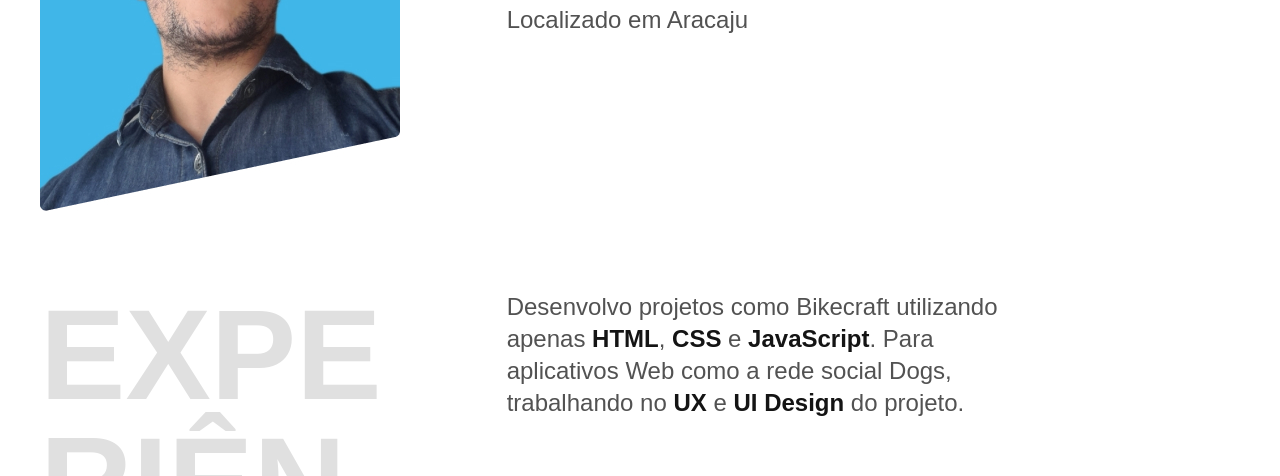
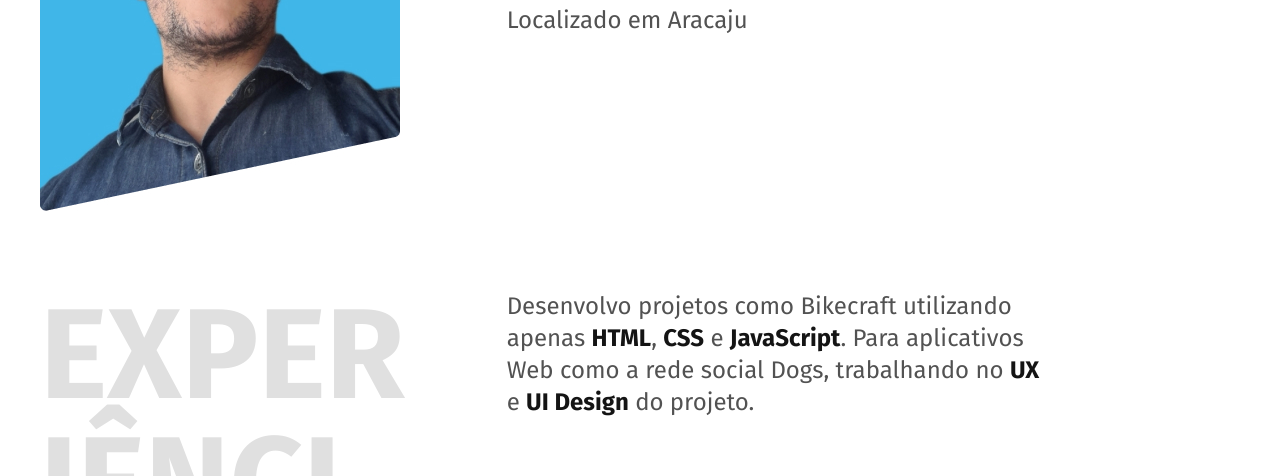
Before and after one commit to etizel/etizel.github.io, a plain HTML site: page index.html in a window 1280 px wide. Shown: the part 438-914 px from the top of the page. Drawn offline with Linux system fonts and the light colour scheme; files whose address does not match are found by name.

Commit message:
google fonts

```diff
--- a/css/style.css
+++ b/css/style.css
@@ -4,3 +4,4 @@
 @import "./experiencia.css";
 @import "./formacao.css";
 @import "./footer.css";
+@import url("https://fonts.googleapis.com/css2?family=Fira+Sans:ital,wght@0,200;0,400;0,500;1,300&display=swap");
--- a/index.html
+++ b/index.html
@@ -9,6 +9,10 @@
   <title>Document</title>
   <link rel="stylesheet" href="./css/style.min.css">
   <link rel="icon" href="./mark.svg" type="image/svg+xml">
+
+  <link rel="preconnect" href="https://fonts.googleapis.com">
+  <link rel="preconnect" href="https://fonts.gstatic.com" crossorigin>
+  <link href="https://fonts.googleapis.com/css2?family=Fira+Sans:wght@400;700&display=swap" rel="stylesheet">
 
 </head>
 
```
